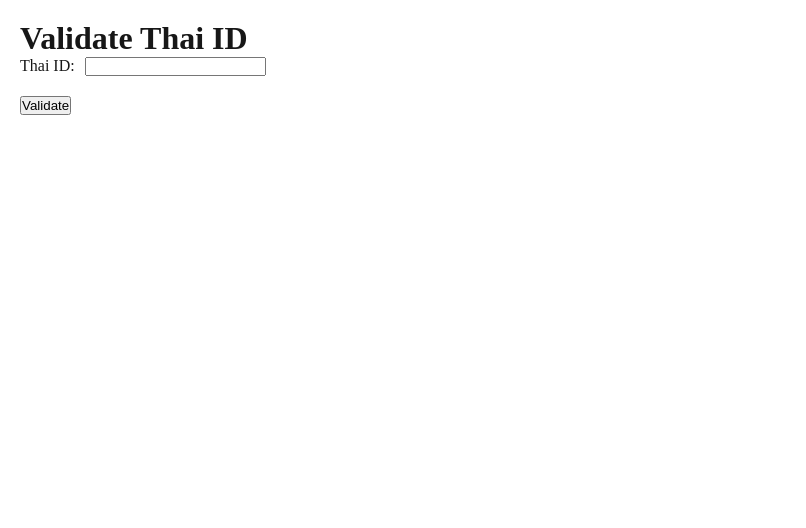
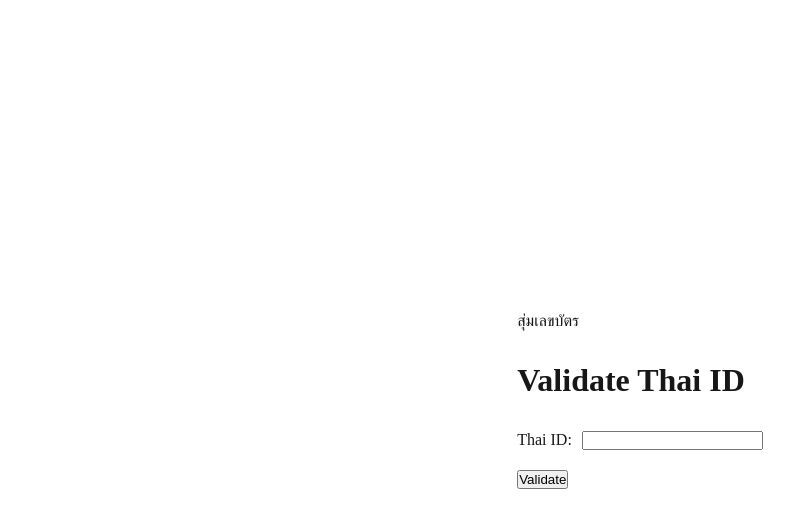
Before and after one commit to ignitry/randomizer, a Next.js app: page /validations/new in a window 1280 px wide. Shown: the top 528 px of the page, without its empty margins (0-806 px from the left). Built offline with nearby package versions, Linux system fonts and the light colour scheme.

Commit message:
layouting validationpage

```diff
--- a/app/page.tsx
+++ b/app/page.tsx
@@ -7,7 +7,7 @@ export default function Home() {
     <div className={styles.page}>
       <main className={styles.main}>
         <Link href="/validations/new">
-          Validate
+          ตรวจสอบเลขบัตร
         </Link>
 
         <h1>โปรแกรมสุ่มเลขบัตรประชาชน</h1>
--- a/app/validations/new/page.tsx
+++ b/app/validations/new/page.tsx
@@ -1,6 +1,8 @@
 "use client";
 
 import { useState } from 'react';
+import styles from "../../page.module.css";
+import Link from "next/link";
 
 export default function NewValidationPage() {
   const [thaiID, setThaiID] = useState('');
@@ -21,7 +23,12 @@ export default function NewValidationPage() {
   };
 
   return (
-    <div style={{ padding: '20px' }}>
+    <div className={styles.page}>
+      <main className={styles.main}>
+        <Link href="/">
+          สุ่มเลขบัตร
+        </Link>
+
         <h1>Validate Thai ID</h1>
         <form onSubmit={handleSubmit} noValidate>
           <div style={{ marginBottom: '10px' }}>
@@ -39,6 +46,7 @@ export default function NewValidationPage() {
           </div>
           <button type="submit" style={{ marginTop: '10px' }}>Validate</button>
         </form>
+      </main>
     </div>
   );
 }
```
Lines whose indentation alone changed are shown as unchanged.
